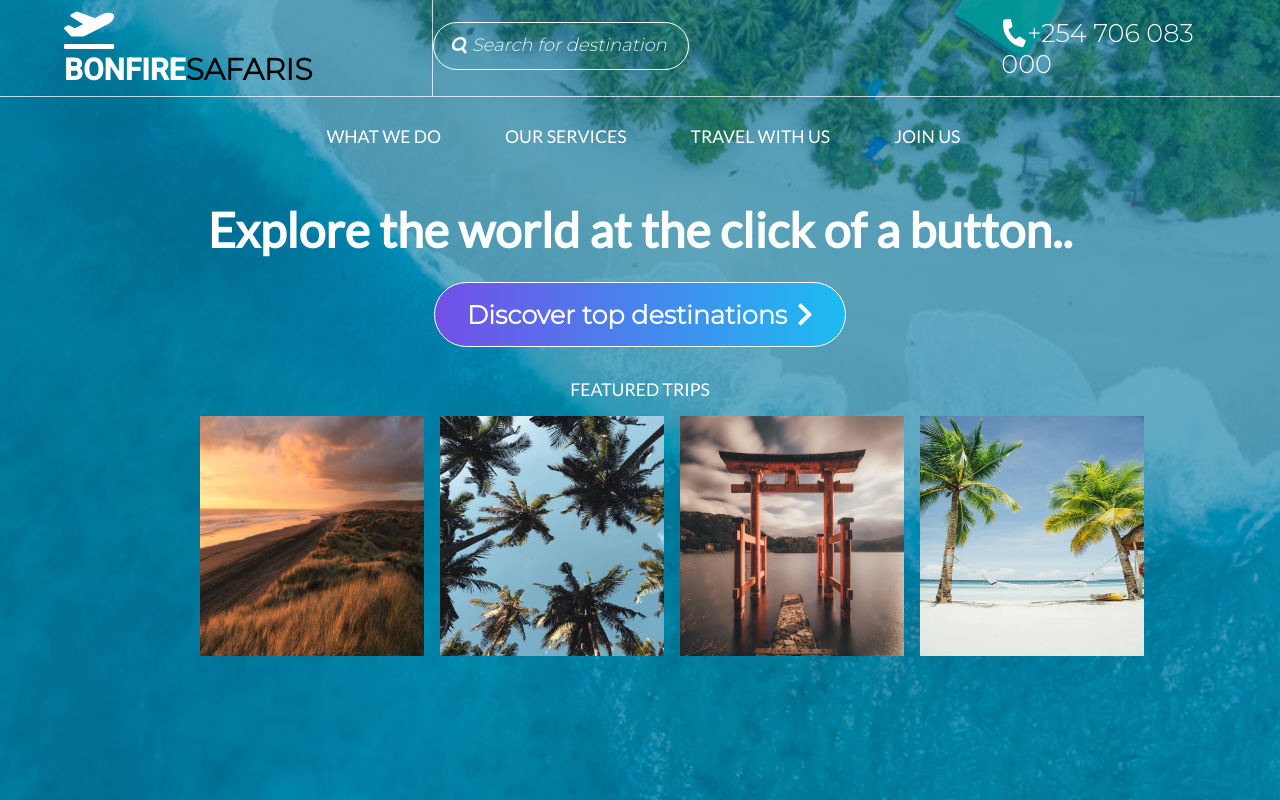
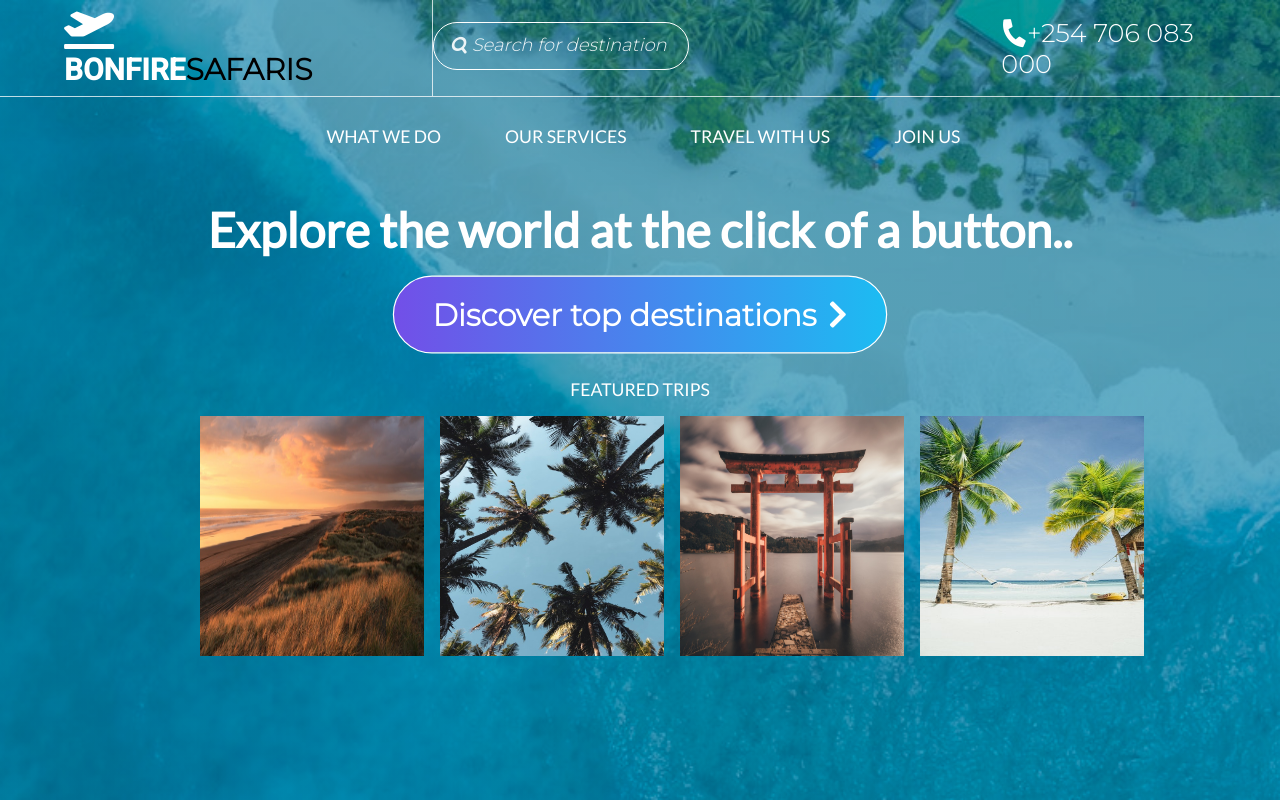
Before and after one commit to cherucole/Travel-Agency-Design-Concept, a plain HTML site: page index.html in a window 1280 px wide. In both pictures the pointer is over the element "Discover top destinations". Drawn offline with Linux system fonts and the light colour scheme.

Commit message:
attempt to deploy

```diff
--- a/css/styles.css
+++ b/css/styles.css
@@ -169,9 +169,14 @@ textarea {
     color: white;
 }
 
-/* .cta h2:hover {
-    border: 1px solid white;
-} */
+.cta h2:hover {
+    -ms-transform: scale(1.1);
+    /* IE 9 */
+    -webkit-transform: scale(1.1);
+    /* Safari 3-8 */
+    transform: scale(1.2);
+    transition: .8s ease;
+}
 
 .cta h2 i {
     margin-left: 0.2rem;
```
